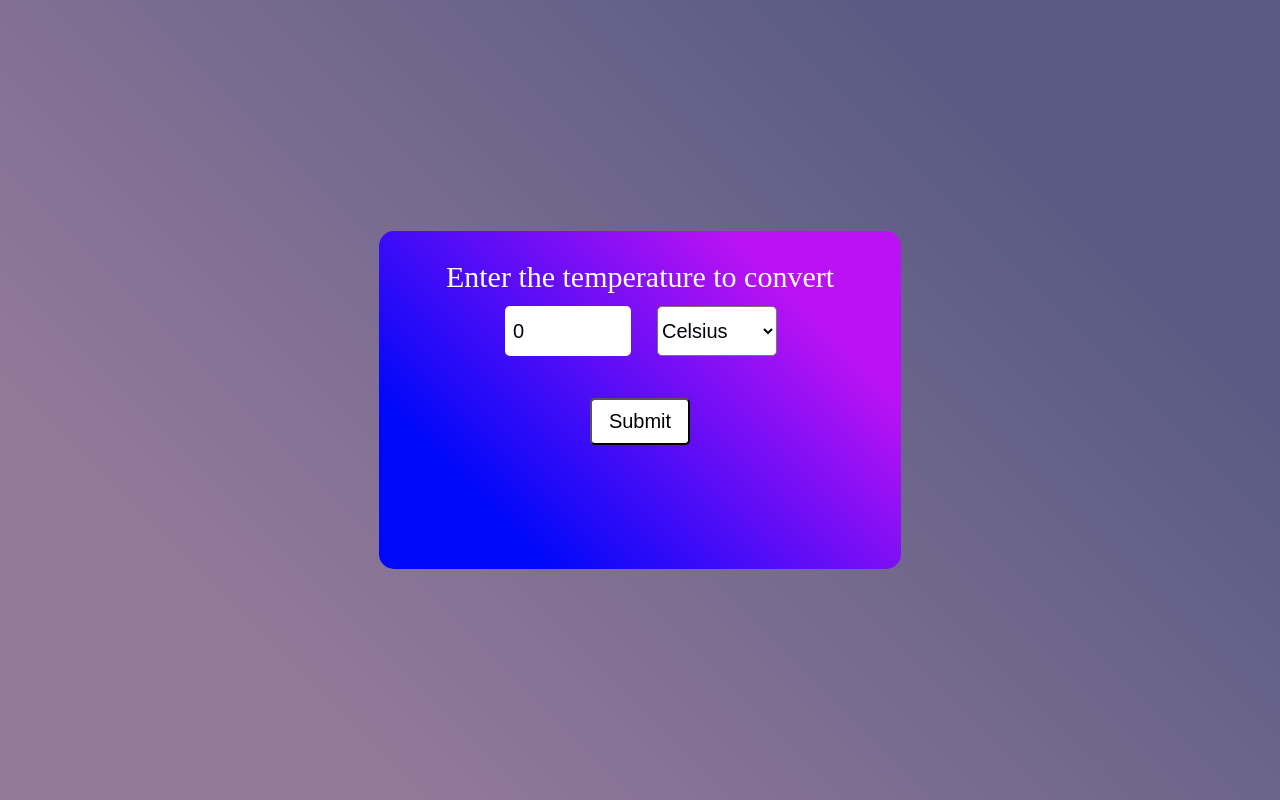
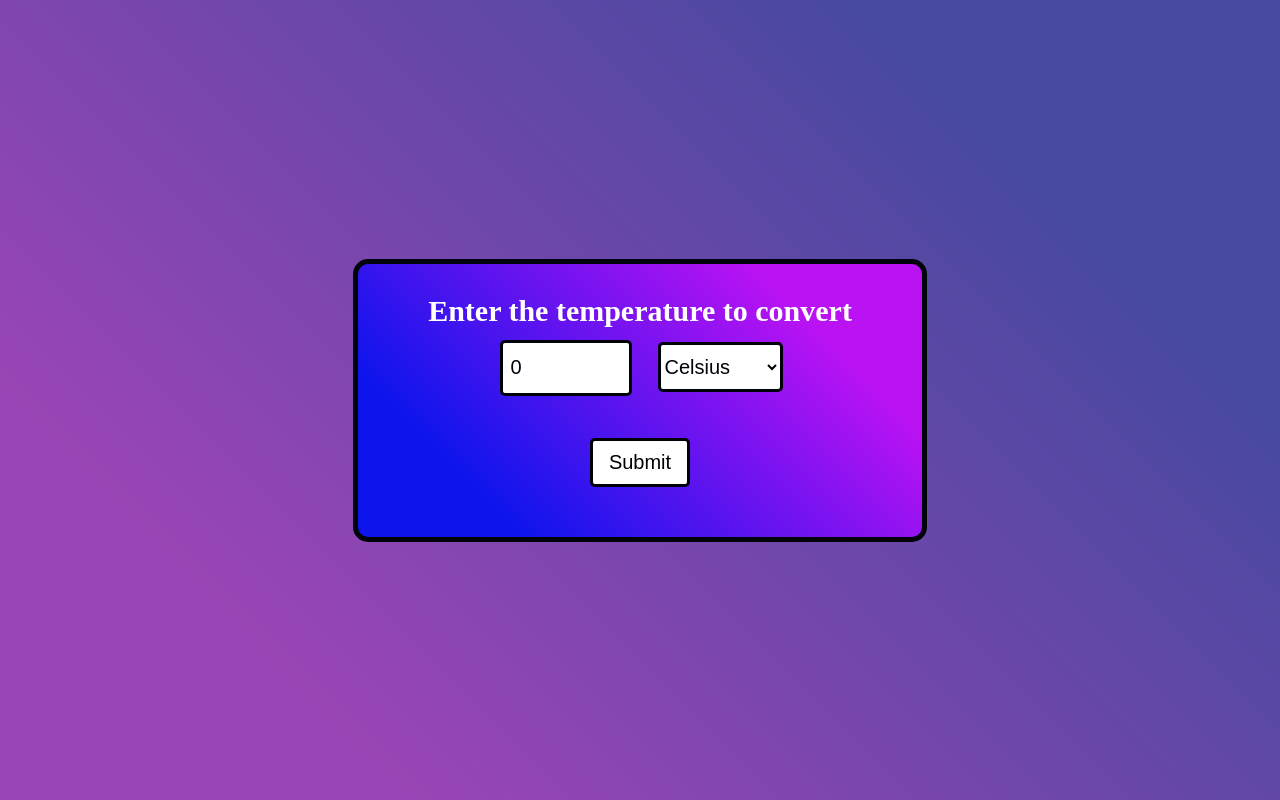
Before and after one commit to MarcelBrown17/JavaScript_TemperatureCoverter, a plain HTML site: page JavaScript_TemperatureConverter/index.html in a window 1280 px wide. Drawn offline with Linux system fonts and the light colour scheme.

Commit message:
Add files via upload

```diff
--- a/JavaScript_TemperatureConverter/style.css
+++ b/JavaScript_TemperatureConverter/style.css
@@ -7,7 +7,7 @@ body{
     min-height: 100vh;
     justify-content: center;
     background-color: #000209;
-    background-image: linear-gradient(45deg, #92799a 20%, #5a5b84 80%);
+    background-image: linear-gradient(45deg, #9945b5 20%, #4749a0 80%);
 }
 
 .container {
@@ -20,16 +20,17 @@ body{
 }
 
 #calcTemp {
-    padding: 29px 67px;
-    min-height: 280px;
+    padding: 30px 70px;
+    border: #000209 5px solid;
     background-color: #000905;
-    background-image: linear-gradient(45deg, #0008f9 20%, #bb12f3 80%);
+    background-image: linear-gradient(45deg, #0e15ec 20%, #bb12f3 80%);
     border-radius: 15px;
 }
 
 label {
     font-size: 30px;
     color: white;
+    font-weight: bold;
 }
 
 #temp {
@@ -44,10 +45,11 @@ label {
     outline: none;
     color: #000209;
     background-color: white;
+    border: #000209 3px solid;
 }
 
 #temp_diff {
-    width: 120px;
+    width: 125px;
     height: 50px;
     border-radius: 5px;
     margin: 10px;
@@ -55,6 +57,7 @@ label {
     font-weight: 500;
     color: #000209;
     background-color: white;
+    border: #000209 3px solid;
 }
 
 #submit {
@@ -65,6 +68,7 @@ label {
     background-color: white;
     padding: 10px;
     transition: all 0.5s ease;
+    border: #000209 3px solid;
 }
 
 #submit:hover{
```
